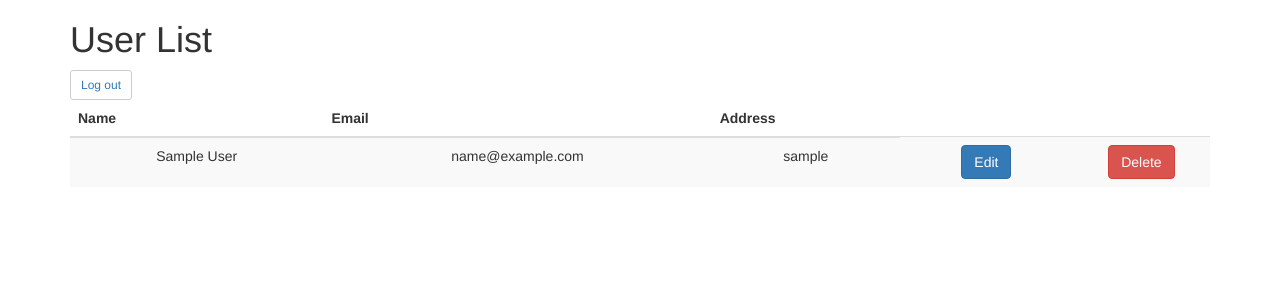
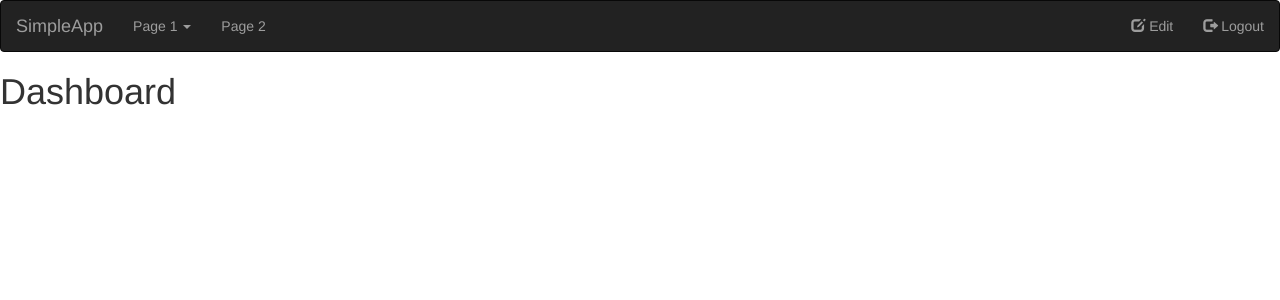
Before and after one commit to BayuP/flask-postgresql, a Flask app: page / in a window 1280 px wide. Shown: the top 300 px of the page. Run offline with Flask 2, Linux system fonts and the light colour scheme; the visitor is signed in with stand-in values (Sample User, id 1); data comes from the database, SQL or seed files in the repository; some libraries are stand-ins or nearby versions.

Commit message:
addding more feature

```diff
--- a/app.py
+++ b/app.py
@@ -1,23 +1,27 @@
 from flask import Flask, request, redirect, url_for, render_template, flash, session
 from model import User, db , bcrypt , login_manager
-from form import UserForm, RegistrationForm, LoginForm
+from form import UserForm, RegistrationForm, LoginForm , ReviewForm
 from flask_login import  login_user, logout_user
 
 app = Flask(__name__)
 app.config['SECRET_KEY'] = 'this not secret'
 app.config['SQLALCHEMY_TRACK_MODIFICATIONS'] = False
 app.config['DEBUG'] = True
-app.config['SQLALCHEMY_DATABASE_URI'] = 'Use your postgres uri here'
+app.config['SQLALCHEMY_DATABASE_URI'] = 'postgresql://postgres:p@ssword@localhost/flaskProject'
 login_manager.init_app(app)
 db.init_app(app)
 
 
-@app.route("/")
+@app.route("/edit")
 def users():
     if 'email' in session:
         users = User.query.order_by(User.name).all()
         return render_template('table.html', users=users)
-    return redirect(url_for('login'))
+    return redirect(url_for('dashboard'))
+
+@app.route("/")
+def dashboard():
+    return render_template('dashboard.html')
 
 @app.route("/users/delete", methods=('POST',))
 def users_delete():
@@ -63,6 +67,11 @@ def register():
         return redirect(url_for('login'))
     return render_template('register.html', form=form)
 
+@app.route('/review')
+def review():
+    form = ReviewForm(request.form)
+    return render_template('review.html', form=form)
+
 @app.route('/login', methods=('GET','POST'))
 def login():
     form = LoginForm(request.form)
@@ -70,7 +79,6 @@ def login():
         user= User.query.filter_by(email=form.email.data).first()
         if user is not None and user.check_hash(form.password.data):
             login_user(user)
-            flash("Welcome "+user.name,"success")
             session['email']=user.email
             return redirect(url_for('users'))
         else:
@@ -81,7 +89,7 @@ def login():
 def logout():
     logout_user()
     session.pop('email',None)
-    return redirect(url_for('login'))
+    return redirect(url_for('dashboard'))
 
 if __name__ == '__main__':
     app.run()
--- a/model.py
+++ b/model.py
@@ -16,6 +16,7 @@ class User(db.Model):
     email = db.Column(db.String(128), unique=True, nullable=False)
     password = db.Column(db.String(128), nullable=True)
     address = db.Column(db.String(128), nullable=False)
+    reviews = db.relationship('Review', backref='review', lazy=True)
 
 
     def __init__(self, name, email, password,address):
@@ -39,6 +40,18 @@ class User(db.Model):
     def __repr(self):
         return '<id {}>'.format(self.id)
 
+class Review(db.Model):
+    __tablename__='review'
+    id = db.Column(db.Integer(),primary_key=True)
+    book_title= db.Column(db.String(255), nullable=False)
+    reviews= db.Column(db.String(255), nullable=False)
+    rating= db.Column(db.Integer())
+    review_id= db.Column(db.Integer, db.ForeignKey('review.id'),
+    nullable=False)
+
+    def __repr__(self):
+        return "<{}:{}>".format(id, self.book_title)
+
 @login_manager.user_loader
 def load_user(user_id):
     return User.query.get(int(user_id))
--- a/templates/base.html
+++ b/templates/base.html
@@ -6,14 +6,33 @@
     <link rel="stylesheet" href="https://maxcdn.bootstrapcdn.com/bootstrap/3.4.0/css/bootstrap.min.css">
   <script src="https://ajax.googleapis.com/ajax/libs/jquery/3.3.1/jquery.min.js"></script>
   <script src="https://maxcdn.bootstrapcdn.com/bootstrap/3.4.0/js/bootstrap.min.js"></script>
-    <!------ Include the above in your HEAD tag ---------->
 </head>
 <body>
-        <script src="http://ajax.googleapis.com/ajax/libs/jquery/1.9.1/jquery.min.js"></script>
-        <script src="http://getbootstrap.com/dist/js/bootstrap.min.js"></script>
-<div class="container">
-	<div class="row">
-        <div class="col-md-12">
+  <nav class="navbar navbar-inverse">
+    <div class="container-fluid">
+      <div class="navbar-header">
+        <a class="navbar-brand" href="{{ url_for('dashboard') }}">SimpleApp</a>
+      </div>
+      <ul class="nav navbar-nav">
+        <li class="dropdown"><a class="dropdown-toggle" data-toggle="dropdown" href="#">Page 1 <span class="caret"></span></a>
+          <ul class="dropdown-menu">
+            <li><a href="#">Page 1-1</a></li>
+            <li><a href="#">Page 1-2</a></li>
+            <li><a href="#">Page 1-3</a></li>
+          </ul>
+        </li>
+        <li><a href="#">Page 2</a></li>
+      </ul>
+      <ul class="nav navbar-nav navbar-right">
+        {% if 'email' in session %}
+            <li><a  href="{{ url_for('users') }}"><span class="glyphicon glyphicon-edit"></span> Edit</a></li>
+          <li><a  href="{{ url_for('logout') }}"><span class="glyphicon glyphicon-log-out"></span> Logout</a></li>
+        {% else %}
+          <li><a  href="{{ url_for('login') }}"><span class="glyphicon glyphicon-log-in"></span> Login</a></li>
+        {% endif %}
+      </ul>
+    </div>
+  </nav>
       {# Flashed messages #}
       {% with messages = get_flashed_messages(with_categories=true) %}
         {% if messages %}
@@ -24,8 +43,5 @@
       {% endwith %}
       {# End Flashed messages #}
       {% block body %}{% endblock %}
-            </div>
-        </div>
-	</div>
 </body>
 </html>
--- /dev/null
+++ b/templates/dashboard.html
@@ -0,0 +1,5 @@
+{% extends 'base.html' %}
+{% block title %}Dashboard{% endblock %}
+{% block body %}
+<h1>Dashboard<h1>
+{% endblock %}
--- a/templates/form.html
+++ b/templates/form.html
@@ -3,7 +3,7 @@
 		{% if field.type != 'CSRFTokenField' %}
 			<div class="form-group{%if field.errors %} has-error{% endif %}">
 			{{ field.label }}
-			{% if field.type in ('StringField', 'PasswordField')  %}
+			{% if field.type in ('StringField', 'PasswordField', 'TextAreaField')  %}
 				{{ field(class='form-control') }}
 			{% else %}
 				{{ field() }}
--- a/templates/login.html
+++ b/templates/login.html
@@ -1,10 +1,16 @@
 {% extends 'base.html' %}
 {% block title %}Login{% endblock %}
 {% block body %}
+<div class="container">
+	<div class="row">
+        <div class="col-md-12">
 				<h1>Login</h1>
 				<form action="{{ url_for('login') }}" method="post">
 					{{ generate_fields(form) }}
 					<input type="submit" class="btn btn-success" value="Login">
 				</form>
 				<a href="{{url_for('register')}}"> Register Here!</a>
+			</div>
+		</div>
+	</div>
 {% endblock %}
--- a/templates/register.html
+++ b/templates/register.html
@@ -1,10 +1,16 @@
 {% extends 'base.html' %}
 {% block title %}Register{% endblock %}
 {% block body %}
+<div class="container">
+	<div class="row">
+        <div class="col-md-12">
 					<h1>Register</h1>
 					<form action="{{ url_for('register') }}" method="post">
 						{{ generate_fields(form) }}
 						<input type="submit" class="btn btn-success" value="Register">
 					</form>
 					<a href="{{url_for('login')}}"> Login Here!</a>
+				</div>
+			</div>
+		</div>
 {% endblock %}
--- a/templates/table.html
+++ b/templates/table.html
@@ -1,8 +1,11 @@
 {% extends 'base.html' %}
 {% block title %}User{% endblock %}
 {% block body %}
+      <div class="container">
+      	<div class="row">
+              <div class="col-md-12">
 <h1>User List</h1>
-<button type="button" class="btn btn-default btn-sm"><a href="{{ url_for('logout') }}">Log out</a></button>
+<button type="button" class="btn btn-default btn-sm"><a href="{{ url_for('review') }}">Create Review</a></button>
 <div class="table-responsive">
       <table id="mytable" class="table table-bordred table-striped" style="text-align:center">
          <thead style="text-align:center">
@@ -29,4 +32,8 @@
 	{% endfor %}
 </tbody>
 </table>
+
+</div>
+</div>
+</div>
 {% endblock %}
```
Also changed, not shown: form.py (+6 -1 lines), templates/edit.html (+11 -5 lines), templates/review.html (added, +15 -0 lines), 1 other file. Lines whose indentation alone changed are shown as unchanged.
